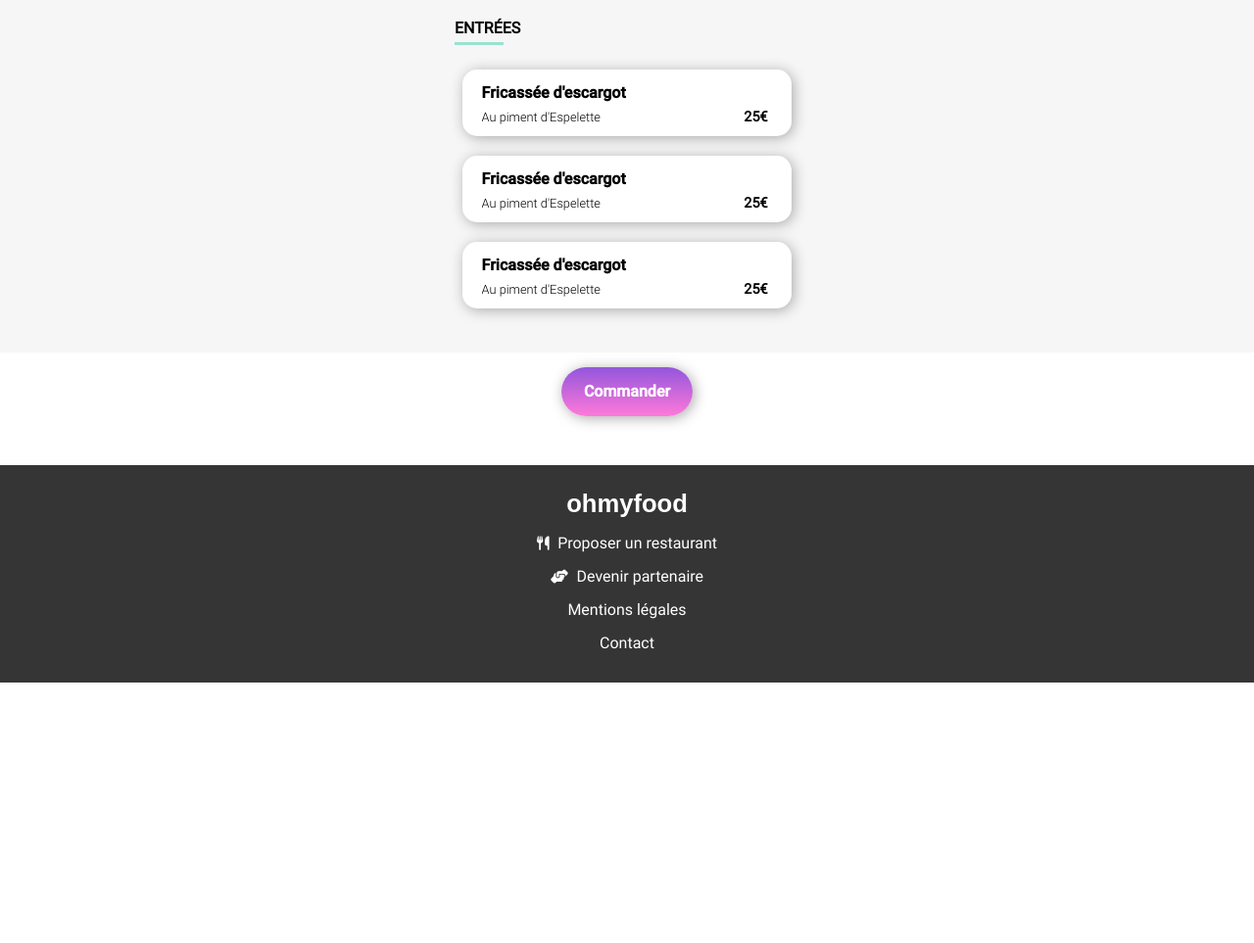
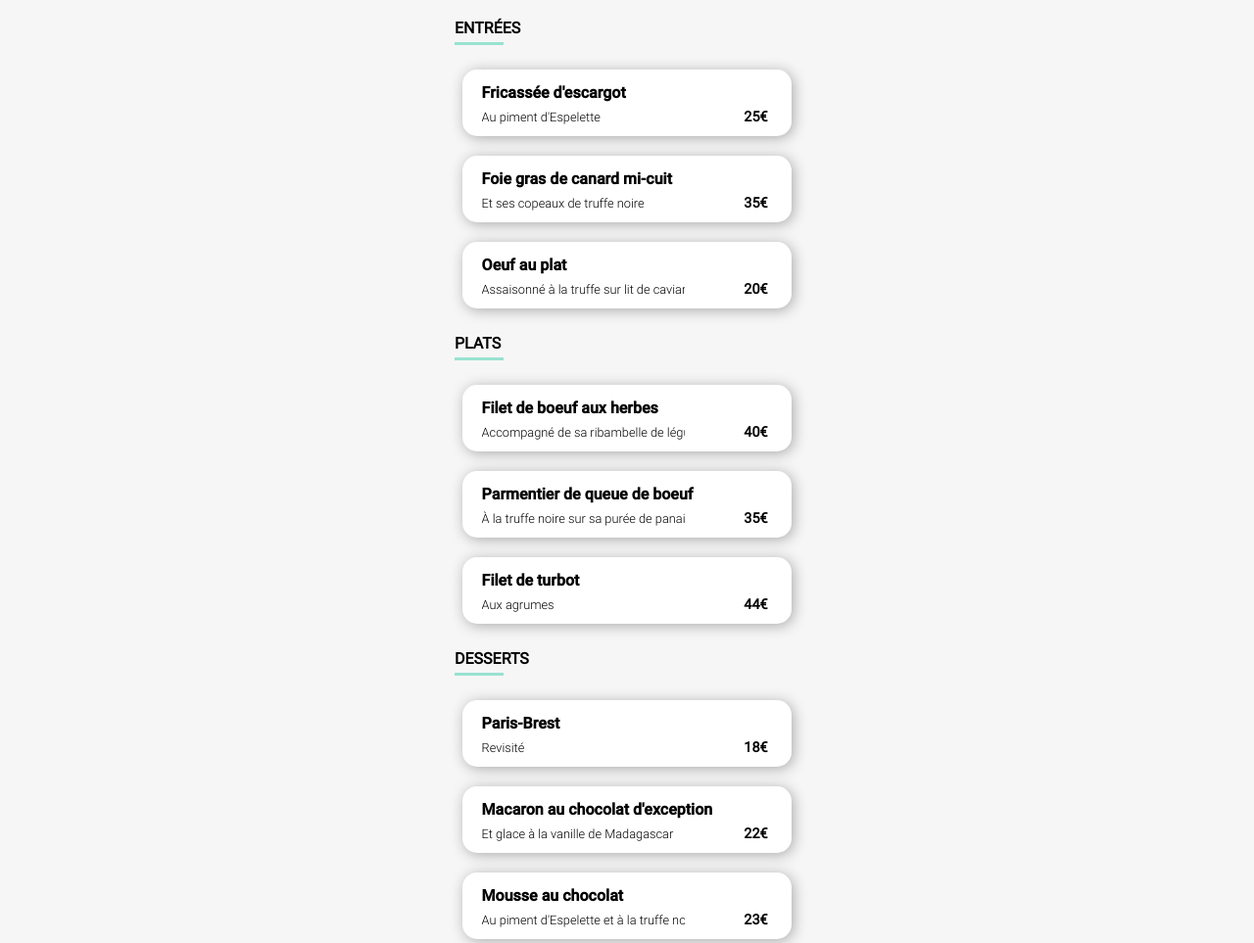
Before and after one commit to KDeflandre/DeflandreKarine_3_27052021, a website: page public/pages/Lapalettedugout.html in a window 1280 px wide. Shown: the part 338-1301 px from the top of the page at 98% size. Before the commit the page ends 1035 px from the top, so only its background shows below. Drawn offline with Linux system fonts and the light colour scheme; a web font is replaced by a local one.

Commit message:
work on palette

```diff
--- a/public/pages/Lapalettedugout.html
+++ b/public/pages/Lapalettedugout.html
@@ -53,28 +53,98 @@
 
               <div class="btn-meal">
                 <div class="btn-meal__txt">
-                  <h3>Fricassée d'escargot</h3>
-                  <p>Au piment d'Espelette</p>
+                  <h3>Foie gras de canard mi-cuit</h3>
+                  <p>Et ses copeaux de truffe noire</p>
                 </div>
                 <div class="btn-meal__price">
-                  <strong> 25€ </strong>
+                  <strong> 35€ </strong>
                 </div>
               </div>
 
               <div class="btn-meal">
                 <div class="btn-meal__txt">
-                  <h3>Fricassée d'escargot</h3>
-                  <p>Au piment d'Espelette</p>
+                  <h3>Oeuf au plat</h3>
+                  <p>Assaisonné à la truffe sur lit de caviar</p>
                 </div>
                 <div class="btn-meal__price">
-                  <strong> 25€ </strong>
+                  <strong> 20€ </strong>
                 </div>
               </div>
 
-            </div>
+
+                <div class="Menu-selection__category__title">
+                  <h3> PLATS</h3>
+                  <div class="Blue-line"></div>
+                </div>
+                <div class="btn-meal">
+                  <div class="btn-meal__txt">
+                    <h3>Filet de boeuf aux herbes</h3>
+                    <p>Accompagné de sa ribambelle de légumes</p>
+                  </div>
+                  <div class="btn-meal__price">
+                    <strong> 40€ </strong>
+                  </div>
+                </div>
+
+                <div class="btn-meal">
+                  <div class="btn-meal__txt">
+                    <h3>Parmentier de queue de boeuf</h3>
+                    <p>À la truffe noire sur sa purée de panais</p>
+                  </div>
+                  <div class="btn-meal__price">
+                    <strong> 35€ </strong>
+                  </div>
+                </div>
+
+                <div class="btn-meal">
+                  <div class="btn-meal__txt">
+                    <h3>Filet de turbot</h3>
+                    <p>Aux agrumes</p>
+                  </div>
+                  <div class="btn-meal__price">
+                    <strong> 44€ </strong>
+                  </div>
+                </div>
+
+              <div class="Menu-selection__category__title">
+                <h3> DESSERTS</h3>
+                <div class="Blue-line"></div>
+              </div>
+              <div class="btn-meal">
+                <div class="btn-meal__txt">
+                  <h3>Paris-Brest</h3>
+                  <p>Revisité</p>
+                </div>
+                <div class="btn-meal__price">
+                  <strong> 18€ </strong>
+                </div>
+              </div>
+
+              <div class="btn-meal">
+                <div class="btn-meal__txt">
+                  <h3>Macaron au chocolat d'exception</h3>
+                  <p>Et glace à la vanille de Madagascar</p>
+                </div>
+                <div class="btn-meal__price">
+                  <strong> 22€ </strong>
+                </div>
+              </div>
+
+              <div class="btn-meal">
+                <div class="btn-meal__txt">
+                  <h3>Mousse au chocolat </h3>
+                  <p>Au piment d'Espelette et à la truffe noire</p>
+                </div>
+                <div class="btn-meal__price">
+                  <strong> 23€ </strong>
+                </div>
+              </div>
+
+
             </div>
             <div class="btn-explore">
-               <a href="#"><h3>Commander</h3></a>
+              <a href="#"><h3>Commander</h3></a>
+           </div>
             </div>
 
             </section>
```
